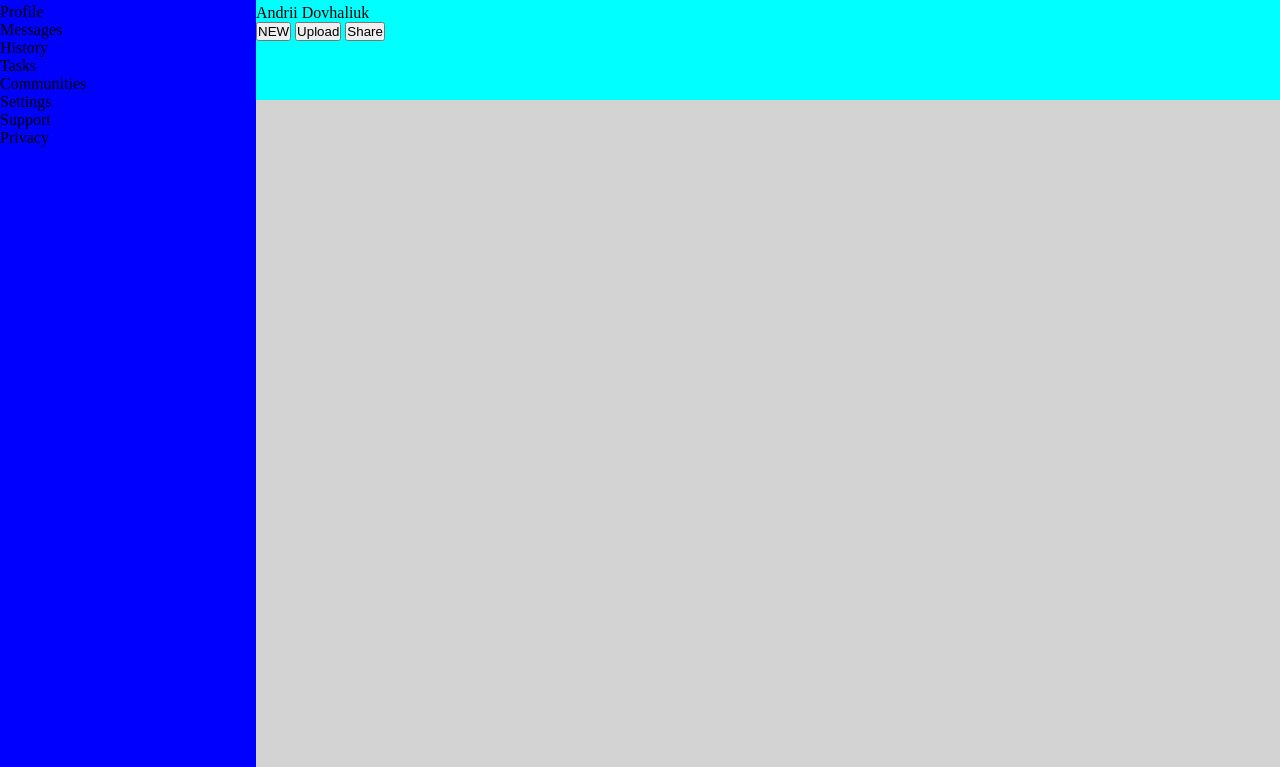
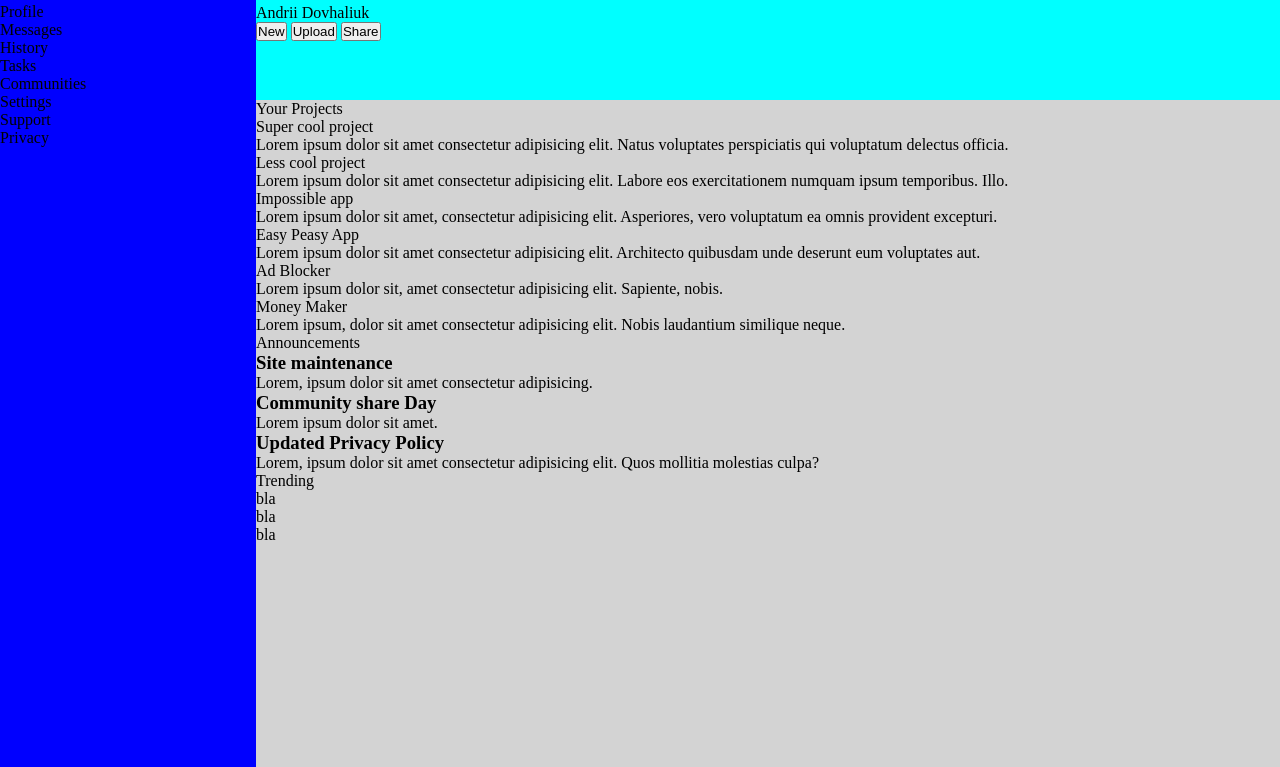
Before and after one commit to Andy-AD/project-admin-dashbord, a plain HTML site: page index.html in a window 1280 px wide. Shown: the part 33-800 px from the top of the page. Drawn offline with Linux system fonts and the light colour scheme.

Commit message:
Layout basic structure

```diff
--- a/index.html
+++ b/index.html
@@ -15,7 +15,7 @@
             <div class="logo">
                 DASHBOARD
             </div>
-            <div class="menu">
+            <div class="navigation">
                 <ul>
                     <li>Home</li>
                     <li>Profile</li>
@@ -25,7 +25,7 @@
                     <li>Communities</li>
                 </ul>
             </div>
-            <div class="support-menu">
+            <div class="support-navigation">
                 <ul>
                     <li>Settings</li>
                     <li>Support</li>
@@ -34,20 +34,91 @@
             </div>
         </div>
         <div class="header">
-            <div class="header-search">
+            <div class="search">
                 <input type="text">
             </div>
-            <div class="header-welcome">Hi there!</div>
-            <div class="header-name">Andrii Dovhaliuk</div>
+            <div class="welcome">Hi there!</div>
+            <div class="user-info">Andrii Dovhaliuk</div>
             <div class="header-buttons">
-                <button>NEW</button>
+                <button>New</button>
                 <button>Upload</button>
                 <button>Share</button>
 
             </div>
         </div>
         <div class="main-content">
-
+            <div class="projects">
+                <div class="title">Your Projects</div>
+                <div class="projects-container">
+                    <div class="project">
+                        <div class="project-name">Super cool project</div>
+                        <div class="project-description">Lorem ipsum dolor sit amet consectetur adipisicing elit. Natus
+                            voluptates perspiciatis qui voluptatum delectus officia.</div>
+                        <div class="project-link"></div>
+                    </div>
+                    <div class="project">
+                        <div class="project-name">Less cool project</div>
+                        <div class="project-description">Lorem ipsum dolor sit amet consectetur adipisicing elit. Labore
+                            eos exercitationem numquam ipsum temporibus. Illo.</div>
+                        <div class="project-link"></div>
+                    </div>
+                    <div class="project">
+                        <div class="project-name">Impossible app</div>
+                        <div class="project-description">Lorem ipsum dolor sit amet, consectetur adipisicing elit.
+                            Asperiores, vero voluptatum ea omnis provident excepturi.</div>
+                        <div class="project-link"></div>
+                    </div>
+                    <div class="project">
+                        <div class="project-name">Easy Peasy App</div>
+                        <div class="project-description">Lorem ipsum dolor sit amet consectetur adipisicing elit.
+                            Architecto quibusdam unde deserunt eum voluptates aut.</div>
+                        <div class="project-link"></div>
+                    </div>
+                    <div class="project">
+                        <div class="project-name">Ad Blocker</div>
+                        <div class="project-description">Lorem ipsum dolor sit, amet consectetur adipisicing elit.
+                            Sapiente, nobis.</div>
+                        <div class="project-link"></div>
+                    </div>
+                    <div class="project">
+                        <div class="project-name">Money Maker</div>
+                        <div class="project-description">Lorem ipsum, dolor sit amet consectetur adipisicing elit. Nobis
+                            laudantium similique neque.</div>
+                        <div class="project-link"></div>
+                    </div>
+                </div>
+            </div>
+            <div class="announcements">
+                <div class="title">Announcements</div>
+                <div class="announcements-container">
+                    <div class="announcemet">
+                        <h3>Site maintenance</h3>
+                        <p>Lorem, ipsum dolor sit amet consectetur adipisicing.</p>
+                    </div>
+                    <div class="announcemet">
+                        <h3>Community share Day</h3>
+                        <p>Lorem ipsum dolor sit amet.</p>
+                    </div>
+                    <div class="announcemet">
+                        <h3>Updated Privacy Policy</h3>
+                        <p>Lorem, ipsum dolor sit amet consectetur adipisicing elit. Quos mollitia molestias culpa?</p>
+                    </div>
+                </div>
+            </div>
+            <div class="trending">
+                <div class="title">Trending</div>
+                <div class="trending-container">
+                    <div class="trend">
+                        bla
+                    </div>
+                    <div class="trend">
+                        bla
+                    </div>
+                    <div class="trend">
+                        bla
+                    </div>
+                </div>
+            </div>
         </div>
     </div>
 
```
